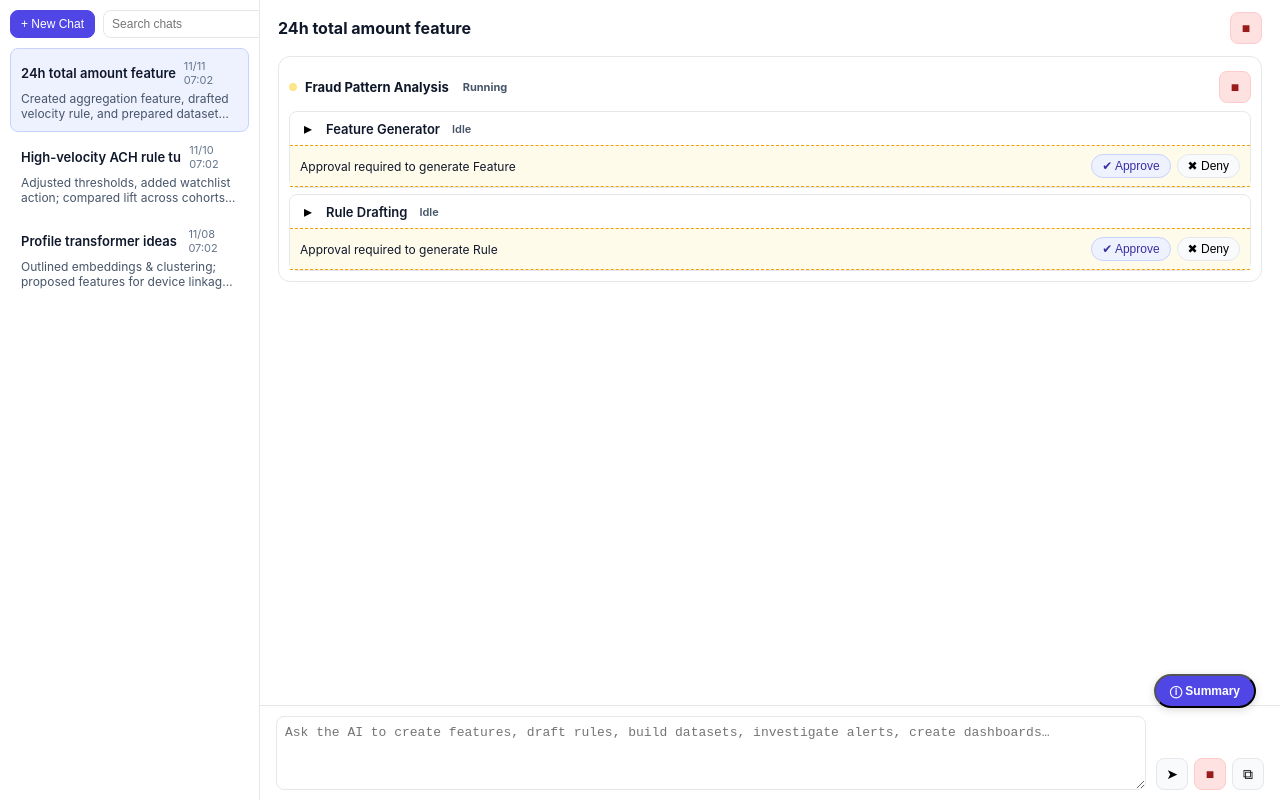
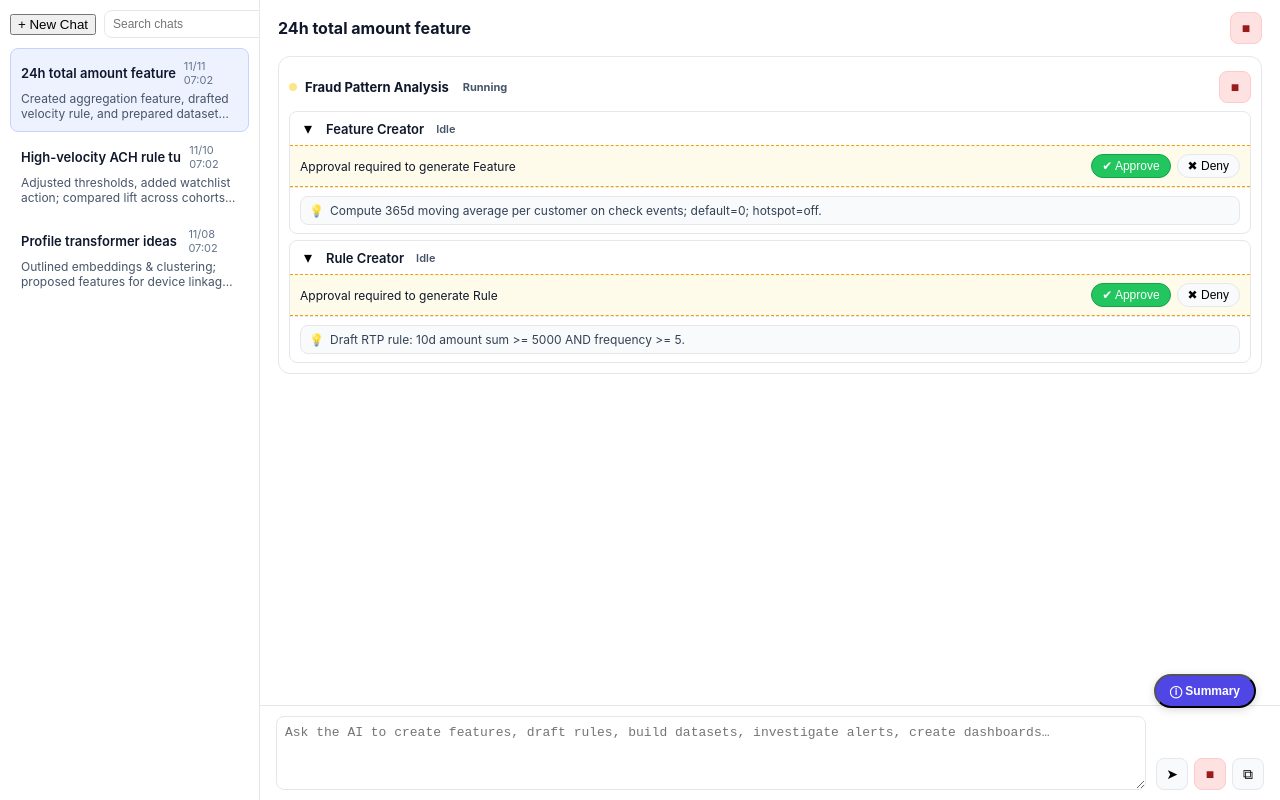
Before and after one commit to datavisorjeremychen/chat_UI_new, an Angular app: page / in a window 1280 px wide. Built offline with nearby package versions, Linux system fonts and the light colour scheme.

Commit message:
Update chat-workbench.component.ts

```diff
--- a/src/app/chat-workbench.component.ts
+++ b/src/app/chat-workbench.component.ts
@@ -12,30 +12,37 @@ interface ChatSummaryItem {
   kind: Kind;
   anchorId: string;
   createdEntityId?: string;
-  status?: EntityStatus; // Pending | Accepted | Expired
+  status?: EntityStatus;
   time?: Date;
 }
+
 interface Entity {
   id: string;
   type: 'feature' | 'rule';
   name: string;
   description?: string;
-  saved: boolean;          // true => Accepted
-  expired?: boolean;       // true => Expired
+  saved: boolean;       // true => Accepted
+  expired?: boolean;    // true => Expired
   preview?: any;
-  platformUrl?: string;    // “View in Platform”
+  platformUrl?: string; // “View in Platform”
 }
+
 interface SubAgent {
   id: string;
   name: string;
   status: AgentStatus;
   expanded?: boolean;
-  needsApproval?: boolean; // must approve (Approve/Deny) before generating
+  needsApproval?: boolean;
   approvalAsked?: boolean;
   thinking?: string;
   response?: string;
   generatedEntities?: Entity[];
+
+  // Visibility & orchestration
+  revealed?: boolean;         // whether to render it in the UI
+  concurrencyGroup?: string;  // same key => run/display concurrently
 }
+
 interface AgentRun {
   id: string;
   name: string;
@@ -44,12 +51,13 @@ interface AgentRun {
   anchorId: string;
   subAgents: SubAgent[];
 }
+
 interface ChatItem {
   id: string;
   title: string;
   summary: string;
   updatedAt: Date;
-  pendingCount?: number; // for non-active chats; active chat computed live
+  pendingCount?: number;
 }
 
 @Component({
@@ -67,16 +75,16 @@ interface ChatItem {
         </div>
       </div>
       <div class="history-list">
-        <div
-          *ngFor="let c of filteredHistory"
-          class="history-item"
-          [class.active]="c.id===activeChatId"
-          (click)="selectChat(c.id)"
-        >
+        <div *ngFor="let c of filteredHistory"
+             class="history-item"
+             [class.active]="c.id===activeChatId"
+             (click)="selectChat(c.id)">
           <div class="title-row">
             <div class="title" [title]="c.title">
               {{ c.title }}
-              <span *ngIf="getPendingCountForChat(c) > 0" class="pending-badge" [title]="getPendingCountForChat(c) + ' pending'">
+              <span *ngIf="getPendingCountForChat(c) > 0"
+                    class="pending-badge"
+                    [title]="getPendingCountForChat(c) + ' pending'">
                 {{ getPendingCountForChat(c) > 99 ? '99+' : getPendingCountForChat(c) }}
               </span>
             </div>
@@ -140,7 +148,7 @@ interface ChatItem {
         </div>
 
         <div class="preview-actions">
-          <button class="chip chip-primary" *ngIf="!p.saved && !p.expired" (click)="acceptEntity(p)">✔ Accept</button>
+          <button class="chip chip-accept" *ngIf="!p.saved && !p.expired" (click)="acceptEntity(p)">✔ Accept</button>
           <button class="chip chip-danger" *ngIf="!p.saved && !p.expired" (click)="rejectEntity(p)">✖ Reject</button>
           <a class="btn-link" *ngIf="p.saved && p.platformUrl" [href]="p.platformUrl" target="_blank">View in Platform ↗</a>
         </div>
@@ -167,9 +175,9 @@ interface ChatItem {
           </div>
         </div>
 
-        <!-- Subagents -->
+        <!-- Subagents (render only when revealed) -->
         <div class="subagents">
-          <div class="subagent" *ngFor="let sa of run.subAgents">
+          <div class="subagent" *ngFor="let sa of run.subAgents" [class.hidden]="!sa.revealed">
             <div class="subagent-header">
               <button class="expander" (click)="sa.expanded = !sa.expanded">{{ sa.expanded ? '▾' : '▸' }}</button>
               <div class="subagent-title">
@@ -184,7 +192,7 @@ interface ChatItem {
             <div class="approval-row" *ngIf="sa.needsApproval">
               <span>Approval required to generate {{ sa.name.toLowerCase().includes('rule') ? 'Rule' : 'Feature' }}</span>
               <div class="approval-actions">
-                <button class="chip chip-primary" (click)="approveSubAgentToGenerate(sa)">✔ Approve</button>
+                <button class="chip chip-accept" (click)="approveSubAgentToGenerate(run, sa)">✔ Approve</button>
                 <button class="chip" (click)="denySubAgent(sa)">✖ Deny</button>
               </div>
             </div>
@@ -203,7 +211,7 @@ interface ChatItem {
                   <div class="entity-head">
                     <span class="pill">{{ e.type | titlecase }}</span>
                     <span class="entity-name">{{ e.name }}</span>
-                    <!-- Status chip RIGHT NEXT to entity name -->
+                    <!-- Status right next to name -->
                     <span class="status-chip"
                           [class.pending]="!e.saved && !e.expired"
                           [class.expired]="e.expired"
@@ -215,7 +223,7 @@ interface ChatItem {
                     <button class="chip micro" (click)="openPreview(e)">👁 Preview</button>
                   </div>
                   <div class="entity-actions">
-                    <button class="chip chip-primary micro" *ngIf="!e.saved && !e.expired" (click)="acceptEntity(e)">✔ Accept</button>
+                    <button class="chip chip-accept micro" *ngIf="!e.saved && !e.expired" (click)="acceptEntity(e)">✔ Accept</button>
                     <button class="chip chip-danger micro" *ngIf="!e.saved && !e.expired" (click)="rejectEntity(e)">✖ Reject</button>
                     <a class="btn-link small" *ngIf="e.saved && e.platformUrl" [href]="e.platformUrl" target="_blank">View in Platform ↗</a>
                   </div>
@@ -233,7 +241,7 @@ interface ChatItem {
       <!-- Floating Summary -->
       <button class="floating-summary-btn" (click)="toggleSummary()">ⓘ Summary</button>
 
-      <!-- Summary Drawer (scrollable, show up to 10) -->
+      <!-- Summary Drawer (scrollable, up to 10) -->
       <div class="summary-drawer" *ngIf="showSummary">
         <div class="summary-header drawer-head">
           <h3>Action History</h3>
@@ -247,9 +255,7 @@ interface ChatItem {
                 <span class="tl-kind">{{ s.kind | titlecase }}</span>
                 <span class="tl-time">{{ (s.time || now) | date:'MM/dd HH:mm' }}</span>
               </div>
-              <a href="#" class="tl-label" (click)="scrollToAnchor(s.anchorId); $event.preventDefault(); toggleSummary(false)">
-                {{ s.label }}
-              </a>
+              <a href="#" class="tl-label" (click)="scrollToAnchor(s.anchorId); $event.preventDefault(); toggleSummary(false)">{{ s.label }}</a>
               <div class="tl-actions" *ngIf="s.createdEntityId || s.status">
                 <span class="status-chip"
                       [class.pending]="getSummaryStatus(s)==='Pending'"
@@ -266,8 +272,8 @@ interface ChatItem {
         </div>
       </div>
 
-      <!-- End-of-convo entity list -->
-      <section class="entity-summary" *ngIf="allEntities().length">
+      <!-- End-of-convo entity list (ONLY after all agents complete) -->
+      <section class="entity-summary" *ngIf="allComplete() && allEntities().length">
         <div class="summary-header">Entities created in this conversation</div>
         <div class="entity-grid">
           <div class="entity-row" *ngFor="let e of allEntities()">
@@ -288,7 +294,7 @@ interface ChatItem {
             </div>
             <div class="col actions">
               <button class="chip micro" (click)="openPreview(e)">👁 Preview</button>
-              <button class="chip chip-primary micro" *ngIf="!e.saved && !e.expired" (click)="acceptEntity(e)">✔ Accept</button>
+              <button class="chip chip-accept micro" *ngIf="!e.saved && !e.expired" (click)="acceptEntity(e)">✔ Accept</button>
               <button class="chip chip-danger micro" *ngIf="!e.saved && !e.expired" (click)="rejectEntity(e)">✖ Reject</button>
               <a class="btn-link small" *ngIf="e.saved && e.platformUrl" [href]="e.platformUrl" target="_blank">View in Platform ↗</a>
             </div>
@@ -296,7 +302,7 @@ interface ChatItem {
         </div>
       </section>
 
-      <!-- Global Prompt Composer (icon-only actions) -->
+      <!-- Global Prompt Composer -->
       <section class="composer-bottom">
         <textarea [(ngModel)]="prompt" rows="3" placeholder="Ask the AI to create features, draft rules, build datasets, investigate alerts, create dashboards…"></textarea>
         <div class="composer-actions">
@@ -365,6 +371,7 @@ interface ChatItem {
 
     .subagents { display:grid; gap:6px; }
     .subagent { border:1px solid #e5e7eb; border-radius:8px; }
+    .subagent.hidden { display:none; }
     .subagent-header { display:flex; align-items:center; gap:8px; padding:6px 8px; }
     .subagent-title { font-weight:600; font-size:13px; display:flex; gap:6px; align-items:center; flex-wrap:wrap; }
     .expander { border:none; background:transparent; font-size:16px; cursor:pointer; }
@@ -381,16 +388,18 @@ interface ChatItem {
     .entity-head { display:flex; align-items:center; gap:8px; }
     .pill { background:#e2e8f0; font-size:10px; padding:2px 6px; border-radius:99px; }
     .entity-name { font-weight:700; font-size:13px; }
+
+    /* Status (filled) vs Action (outlined) */
     .status-chip { display:inline-flex; align-items:center; gap:6px; border-radius:999px; padding:2px 10px; font-size:11px; }
     .status-chip.pending { background:#fee4cb; color:#9a3412; }
     .status-chip.accepted { background:#dcfce7; color:#166534; }
     .status-chip.expired { background:#e2e8f0; color:#334155; }
     .status-chip .ico { font-size:12px; }
+
     .entity-actions { display:flex; gap:8px; margin-top:6px; align-items:center; }
-    /* Action chips remain outlined to visually differ from status chips */
     .chip { border:1px solid #e5e7eb; background:#f8fafc; border-radius:999px; padding:4px 10px; font-size:12px; cursor:pointer; }
     .chip.micro { padding:2px 8px; font-size:11px; }
-    .chip-primary { background:#eef2ff; border-color:#c7d2fe; color:#3730a3; }
+    .chip-accept { background:#22c55e; color:#fff; border-color:#16a34a; } /* <-- green Accept */
     .chip-danger { background:#fee2e2; border-color:#fecaca; color:#991b1b; }
 
     .stopped-notice { margin-top:8px; background:#f1f5f9; padding:6px 8px; border-radius:8px; color:#0f172a; font-size:12px; }
@@ -427,14 +436,6 @@ interface ChatItem {
     .icon-btn:hover { filter:brightness(0.98); }
     .icon-btn.danger { background:#fee2e2; border-color:#fecaca; color:#991b1b; }
 
-    /* Buttons & chips */
-    .btn { border:1px solid #e5e7eb; background:#fff; border-radius:8px; padding:6px 10px; cursor:pointer; font-size:12px; }
-    .btn:hover { background:#f8fafc; }
-    .btn.btn-primary { background:#4f46e5; color:#fff; border-color:#4f46e5; }
-    .btn.btn-ghost { background:transparent; border-color:transparent; color:#0f172a; }
-    .btn-link { border:none; background:transparent; color:#4f46e5; cursor:pointer; text-decoration:none; font-size:12px; }
-    .spacer { flex:1; }
-
     @keyframes slideIn { from { transform: translateX(100%); } to { transform: translateX(0); } }
   `]
 })
@@ -464,39 +465,49 @@ export class ChatWorkbenchComponent {
     status: 'Running',
     anchorId: 'anchor-r1',
     subAgents: [
+      // Concurrent group A: Feature + Rule visible together
       {
-        id: 'sa1',
-        name: 'Feature Generator',
+        id: 'sa_feature',
+        name: 'Feature Creator',
+        status: 'Idle',
+        expanded: true,
+        needsApproval: true,
+        approvalAsked: true,
+        thinking: 'Compute 365d moving average per customer on check events; default=0; hotspot=off.',
+        response: '',
+        revealed: true,
+        concurrencyGroup: 'A'
+      },
+      {
+        id: 'sa_rule',
+        name: 'Rule Creator',
+        status: 'Idle',
+        expanded: true,
+        needsApproval: true,
+        approvalAsked: true,
+        thinking: 'Draft RTP rule: 10d amount sum >= 5000 AND frequency >= 5.',
+        response: '',
+        revealed: true,
+        concurrencyGroup: 'A'
+      },
+      // Sequential: reveal after Rule Creator completes
+      {
+        id: 'sa_rule_test',
+        name: 'Rule Test',
         status: 'Idle',
         expanded: false,
         needsApproval: true,
         approvalAsked: true,
-        thinking: 'Plan: compute 365d moving average per customer on check events; set default=0 and hotspot=off.',
-        response: ''
-      },
-      {
-        id: 'sa2',
-        name: 'Rule Drafting',
-        status: 'Idle',
-        expanded: false,
-        needsApproval: true,
-        approvalAsked: true,
-        thinking: 'Hypothesis: flag RTP when 10d amount sum >= 5000 AND frequency >= 5.',
-        response: ''
+        thinking: 'Run backtests over last 30 days; compute precision/recall and lift vs. baseline.',
+        response: '',
+        revealed: false, // initially hidden
       }
     ]
   }];
 
-  // Seed summary with a very old Expired item to illustrate auto-removal (>7 days)
+  // Include a very old Expired example (> 7 days)
   summary: ChatSummaryItem[] = [
-    {
-      id: 's_old',
-      label: 'Old rule draft (auto-expire example)',
-      kind: 'rule',
-      anchorId: 'anchor-r1',
-      status: 'Expired',
-      time: new Date(Date.now() - 9 * 86400000) // 9 days ago
-    },
+    { id: 's_old', label: 'Old rule draft (auto-expire example)', kind: 'rule', anchorId: 'anchor-r1', status: 'Expired', time: new Date(Date.now() - 9*86400000) },
     { id: 's1', label: 'Started: Fraud Pattern Analysis', kind: 'analysis', anchorId: 'anchor-r1', time: new Date() }
   ];
 
@@ -517,7 +528,6 @@ export class ChatWorkbenchComponent {
   }
   getPendingCountForChat(chat: ChatItem): number {
     if (chat.id !== this.activeChatId) return chat.pendingCount || 0;
-    // Active chat: compute live pending count
     return this.allEntities().filter(e => !e.saved && !e.expired).length;
   }
 
@@ -533,8 +543,9 @@ export class ChatWorkbenchComponent {
       status: 'Running',
       anchorId,
       subAgents: [
-        { id: runId + '-a', name: 'Feature Generator', status: 'Idle', expanded: false, needsApproval: true, approvalAsked: true, thinking: 'Compute aggregate/velocity feature per user across 24h/365d windows.', response: '' },
-        { id: runId + '-b', name: 'Rule Drafting',   status: 'Idle', expanded: false, needsApproval: true, approvalAsked: true, thinking: 'Combine sum & frequency conditions with AND; start conservative thresholds.', response: '' }
+        { id: runId + '-feat', name: 'Feature Creator', status: 'Idle', expanded: true, needsApproval: true, approvalAsked: true, thinking: 'Aggregate & velocity features.', revealed: true, concurrencyGroup: 'A' },
+        { id: runId + '-rule', name: 'Rule Creator', status: 'Idle', expanded: true, needsApproval: true, approvalAsked: true, thinking: 'Draft rule with dual thresholds.', revealed: true, concurrencyGroup: 'A' },
+        { id: runId + '-test', name: 'Rule Test', status: 'Idle', expanded: false, needsApproval: true, approvalAsked: true, thinking: 'Backtest & metrics.', revealed: false }
       ]
     };
     this.runs.unshift(newRun);
@@ -567,10 +578,12 @@ export class ChatWorkbenchComponent {
   }
   stopSubAgent(sa: SubAgent) { if (sa.status === 'Running') sa.status = 'Stopped'; }
 
-  /* approval → generate (Approve/Deny) */
-  approveSubAgentToGenerate(sa: SubAgent) {
+  /* approval → generate */
+  approveSubAgentToGenerate(run: AgentRun, sa: SubAgent) {
     sa.needsApproval = false;
     sa.status = 'Running';
+
+    // Simulate generation & completion
     setTimeout(() => {
       if (sa.name.toLowerCase().includes('feature')) {
         sa.response = 'Created feature: AverageCheckAmount365';
@@ -583,9 +596,11 @@ export class ChatWorkbenchComponent {
         }];
         this.summary.unshift({
           id: 'sum-' + sa.id, label: 'Feature generated: AverageCheckAmount365', kind: 'feature',
-          anchorId: this.runs[0].anchorId, createdEntityId: sa.generatedEntities[0].id, status: 'Pending', time: new Date()
+          anchorId: run.anchorId, createdEntityId: sa.generatedEntities[0].id, status: 'Pending', time: new Date()
         });
-      } else {
+        // Feature completes slightly later than Rule to illustrate concurrency difference
+        setTimeout(() => { sa.status = 'Completed'; this.maybeRevealNext(run, sa); this.updatePendingBadge(); }, 400);
+      } else if (sa.name.toLowerCase().includes('rule creator')) {
         sa.response = 'Drafted rule: RTP Outgoing Amount & Frequency (10d)';
         sa.generatedEntities = [{
           id: 'rule-' + Date.now(),
@@ -596,19 +611,43 @@ export class ChatWorkbenchComponent {
         }];
         this.summary.unshift({
           id: 'sum-' + sa.id, label: 'Rule drafted: RTP Outgoing Amount & Frequency (10d)', kind: 'rule',
-          anchorId: this.runs[0].anchorId, createdEntityId: sa.generatedEntities[0].id, status: 'Pending', time: new Date()
+          anchorId: run.anchorId, createdEntityId: sa.generatedEntities[0].id, status: 'Pending', time: new Date()
         });
+        // Rule completes first → reveal Rule Test
+        sa.status = 'Completed';
+        this.maybeRevealNext(run, sa);
+        this.updatePendingBadge();
+      } else if (sa.name.toLowerCase().includes('rule test')) {
+        sa.response = 'Backtest complete: precision=0.42, recall=0.68, lift=1.9x vs. baseline.';
+        sa.generatedEntities = []; // test step may not create entities
+        sa.status = 'Completed';
+        this.updatePendingBadge();
       }
-      sa.status = 'Completed';
-      // update active chat badge
-      const active = this.history.find(h => h.id === this.activeChatId);
-      if (active) active.pendingCount = this.allEntities().filter(e => !e.saved && !e.expired).length;
     }, 500);
   }
+
   denySubAgent(sa: SubAgent) {
     sa.needsApproval = false;
     sa.response = 'User denied this step.';
     sa.status = 'Completed';
+  }
+
+  /* Sequential reveal logic:
+     - If a subagent named "Rule Creator" completes, reveal "Rule Test" */
+  private maybeRevealNext(run: AgentRun, completed: SubAgent) {
+    if (completed.name.toLowerCase().includes('rule creator')) {
+      const next = run.subAgents.find(x => x.name.toLowerCase().includes('rule test'));
+      if (next && !next.revealed) {
+        next.revealed = true;
+        next.expanded = true;
+      }
+    }
+    // Mark run Completed if all visible subagents have finished and no hidden ones remain unrevealed
+    if (run.subAgents.every(sa => sa.revealed ? (sa.status === 'Completed' || sa.status === 'Stopped') : true)) {
+      // If there are hidden steps, keep run Running; else complete.
+      const anyHidden = run.subAgents.some(sa => !sa.revealed);
+      if (!anyHidden) run.status = 'Completed';
+    }
   }
 
   /* entity Accept / Reject */
@@ -619,17 +658,26 @@ export class ChatWorkbenchComponent {
       : 'https://app.datavisor.com/rules/' + encodeURIComponent(e.name);
     const s = this.summary.find(x => x.createdEntityId === e.id);
     if (s) s.status = 'Accepted';
-    const active = this.history.find(h => h.id === this.activeChatId);
-    if (active) active.pendingCount = this.allEntities().filter(x => !x.saved && !x.expired).length;
+    this.updatePendingBadge();
   }
   rejectEntity(e: Entity) {
-    // Mark as expired (kept in the list for traceability)
     e.saved = false; e.expired = true;
     const s = this.summary.find(x => x.createdEntityId === e.id);
     if (s) s.status = 'Expired';
     if (this.previewEntity?.id === e.id) this.closePreview();
-    const active = this.history.find(h => h.id === this.activeChatId);
-    if (active) active.pendingCount = this.allEntities().filter(x => !x.saved && !x.expired).length;
+    this.updatePendingBadge();
+  }
+
+  /* entity table visibility */
+  allComplete(): boolean {
+    // All runs done AND all revealed sub-agents done AND no approvals pending
+    const runsDone = this.runs.every(r => r.status !== 'Running');
+    const subsDone = this.runs.every(r =>
+      r.subAgents
+        .filter(sa => sa.revealed)
+        .every(sa => (sa.status === 'Completed' || sa.status === 'Stopped') && !sa.needsApproval)
+    );
+    return runsDone && subsDone;
   }
 
   /* end-of-chat table helper */
@@ -644,6 +692,10 @@ export class ChatWorkbenchComponent {
   }
 
   /* helpers */
+  private updatePendingBadge() {
+    const active = this.history.find(h => h.id === this.activeChatId);
+    if (active) active.pendingCount = this.allEntities().filter(x => !x.saved && !x.expired).length;
+  }
   private findEntityById(id: string): Entity | undefined {
     for (const r of this.runs) for (const sa of r.subAgents) {
       const found = (sa.generatedEntities || []).find(e => e.id === id);
```
